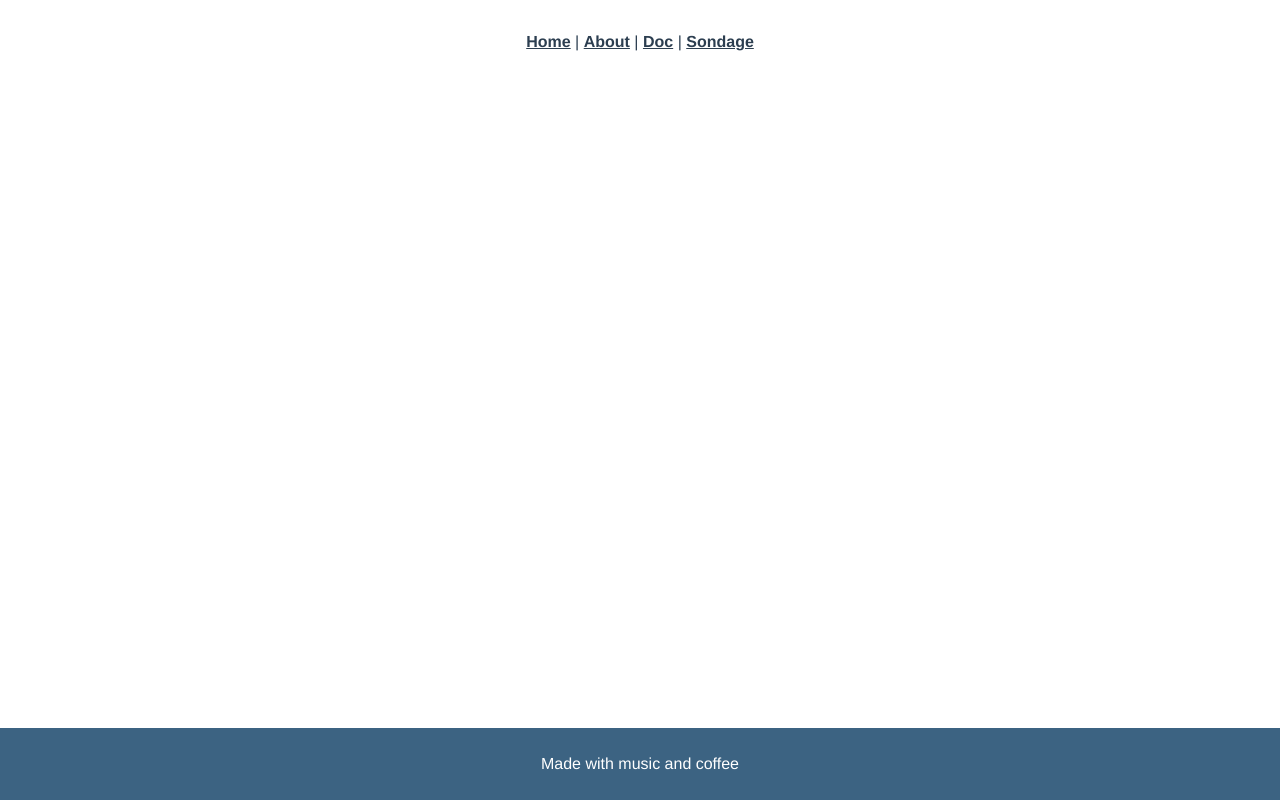
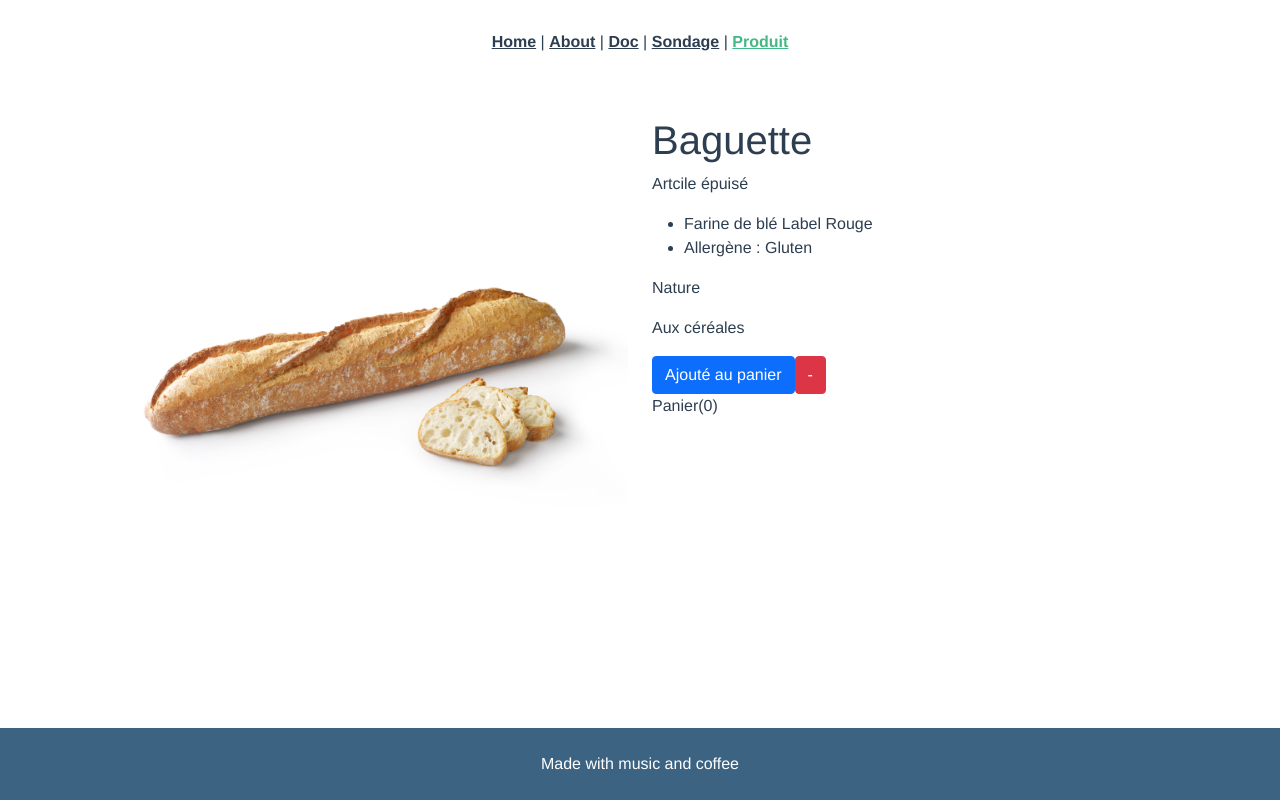
Before and after one commit to Timdev0/boulangerie, a Vue app: page /product in a window 1280 px wide. Built offline with nearby package versions, Linux system fonts and the light colour scheme.

Commit message:
add product page

```diff
--- a/src/App.vue
+++ b/src/App.vue
@@ -30,6 +30,6 @@ export default {
 }
 #main {
   padding: 2rem 8rem 2rem 8rem;
-  min-height: calc(100vh - 72px - 84px);
+  min-height: calc(100vh - 4.5rem - 5.25rem);
 }
 </style>
--- a/src/components/Navbar.vue
+++ b/src/components/Navbar.vue
@@ -3,7 +3,8 @@
         <router-link to="/">Home</router-link> |
         <router-link to="/about">About</router-link> |
         <router-link to="/doc">Doc</router-link> |
-        <router-link to ="/sondage">Sondage</router-link>
+        <router-link to ="/sondage">Sondage</router-link> |
+        <router-link to ="/product">Produit</router-link>
     </div>
 </template>
 
--- a/src/router/index.js
+++ b/src/router/index.js
@@ -3,6 +3,7 @@ import VueRouter from 'vue-router'
 import Home from '../views/Home.vue'
 import Doc from '../views/Doc.vue'
 import Sondage from '../views/Sondage.vue'
+import Product from '../views/Product.vue'
 
 Vue.use(VueRouter)
 
@@ -23,6 +24,11 @@ const routes = [
     component: Doc
   },
   {
+    path: '/product',
+    name: 'Product',
+    component: Product
+  },
+  {
     path: '/about',
     name: 'About',
     // route level code-splitting
--- /dev/null
+++ b/src/views/Product.vue
@@ -0,0 +1,72 @@
+<template>
+  <div id="product container">
+    <div class="row">
+      <div class="product-img col-sm-6">
+        <img class="img-fluid" v-bind:src="image" alt="">
+      </div>
+      <div class="product-info col-sm-6">
+        <h1>{{ product }}</h1>
+        <p v-if="inStock > 5">En Stock</p>
+        <p v-else-if="inStock <= 5 && inStock > 0">Presque épuisé</p>
+        <p v-else>Artcile épuisé</p>
+        <ul>
+          <li v-for="detail in details" :key=detail.detailId>{{ detail.detailText }}</li>
+        </ul>
+        <div v-for="variant in variants" :key="variant.variantId">
+          <p @mouseover="updateProduct(variant.variantImage)">{{ variant.variantType }}</p>
+        </div>
+        <button v-on:click="addToCart" class="btn btn-primary">Ajouté au panier</button>
+        <button @click="removeToCart" class="btn btn-danger">-</button>
+        <div class="cart">
+          <p>Panier({{ cart }})</p>
+        </div>
+      </div>
+    </div>
+  </div>
+</template>
+
+<script>
+export default {
+  data: function () {
+    return {
+      product: 'Baguette',
+      image: require('../assets/baguette.jpeg'),
+      inStock: 0,
+      cart: 0,
+      details: [
+        {
+          detailId: 10,
+          detailText: 'Farine de blé Label Rouge'
+        },
+        {
+          detailId: 11,
+          detailText: 'Allergène : Gluten'
+        }
+      ],
+      variants: [
+        {
+          variantId: 1000,
+          variantType: 'Nature',
+          variantImage: require('../assets/baguette.jpeg')
+        },
+        {
+          variantId: 1001,
+          variantType: 'Aux céréales',
+          variantImage: require('../assets/baguette-cereales.jpeg')
+        }
+      ]
+    }
+  },
+  methods: {
+    addToCart: function () {
+      this.cart += 1
+    },
+    removeToCart: function () {
+      this.cart -= 1
+    },
+    updateProduct (variantImage) {
+      this.image = variantImage
+    }
+  }
+}
+</script>
```
Also changed, not shown: src/assets/baguette-cereales.jpeg (added), src/assets/baguette.jpeg (added).
